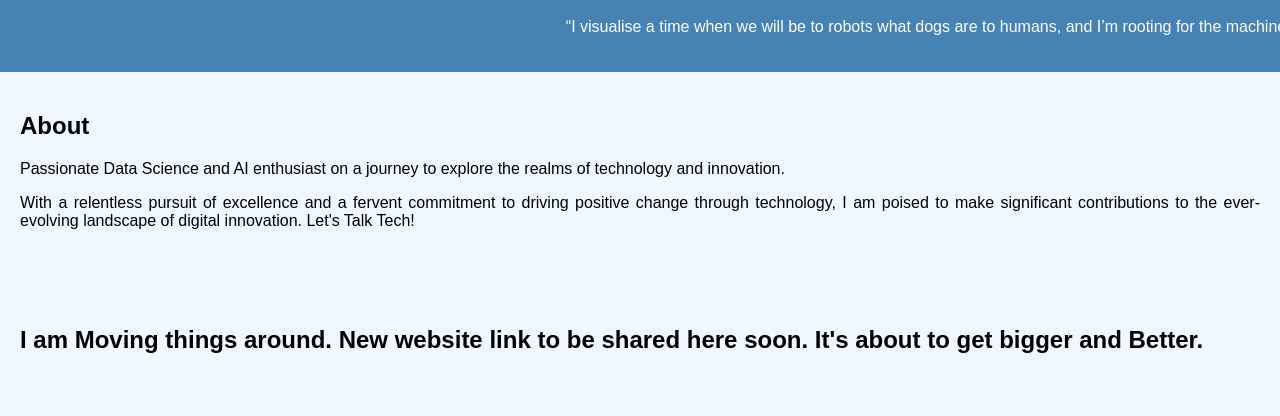
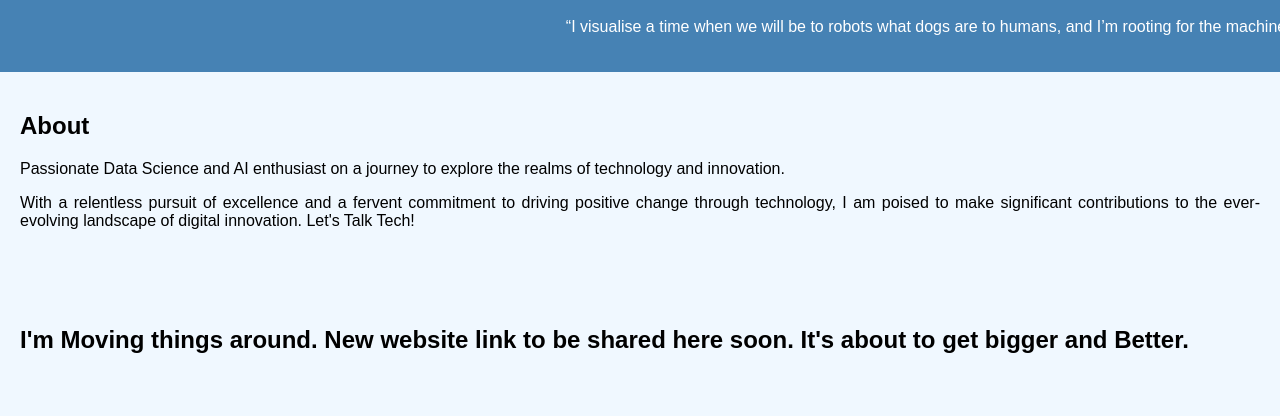
Before and after one commit to billmutuku/billmutuku.github.io, a plain HTML site: page index.html in a window 1280 px wide. Shown: the part 121-537 px from the top of the page. Drawn offline with Linux system fonts and the light colour scheme.

Commit message:
Update index.html

```diff
--- a/index.html
+++ b/index.html
@@ -160,7 +160,7 @@ footer {
     </section>
 
     <section id="blog">
-        <h2>I am Moving things around. New website link to be shared here soon. It's about to get bigger and Better.</h2>
+        <h2>I'm Moving things around. New website link to be shared here soon. It's about to get bigger and Better.</h2>
 
     </section>
      <div class="social-media">
```
